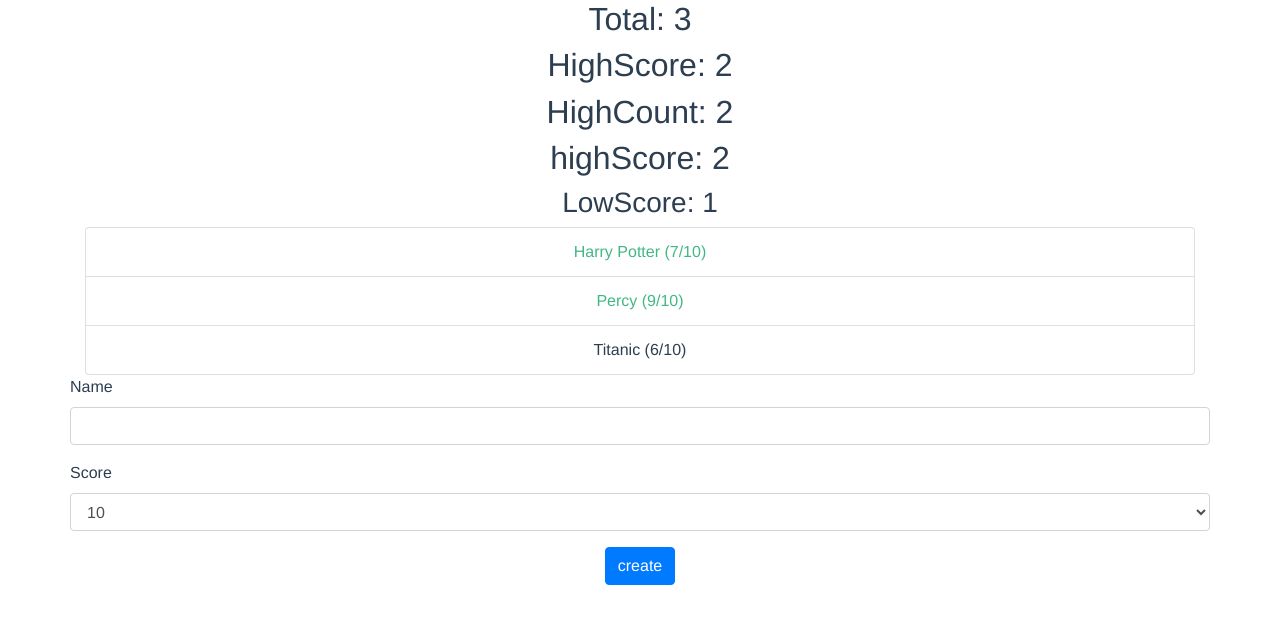
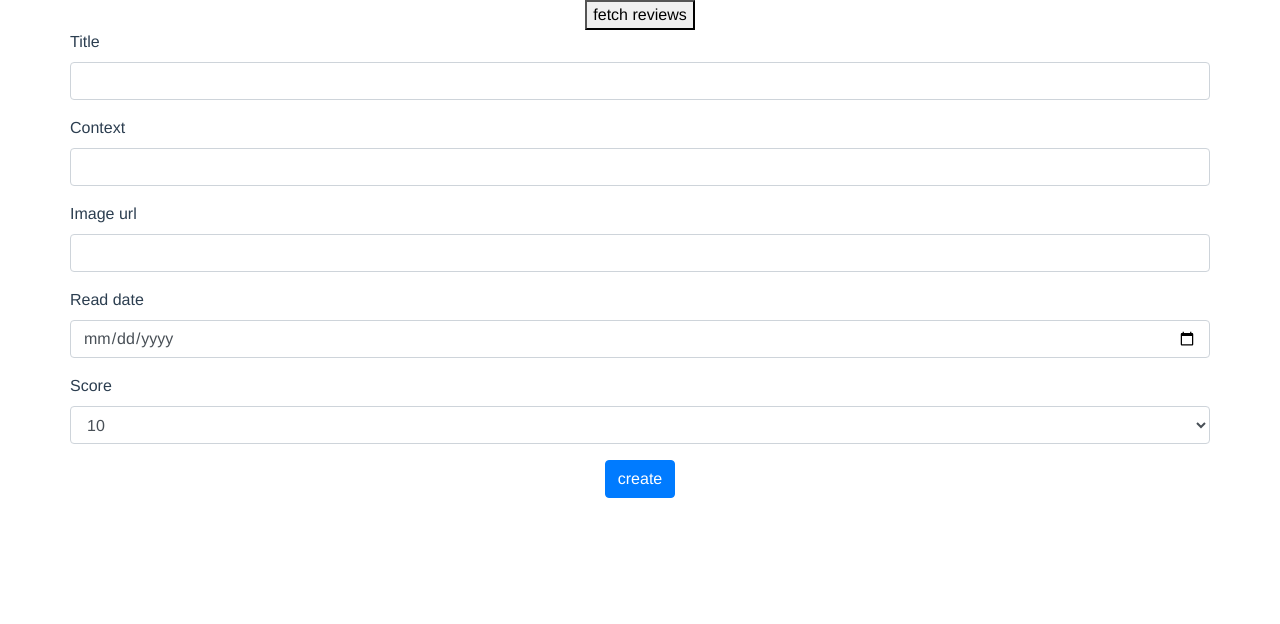
Before and after one commit to chinnawatsut/reader-vue, a Vue app: page / in a window 1280 px wide. Shown: the top 624 px of the page. Built offline with nearby package versions, Linux system fonts and the light colour scheme.

Commit message:
03_http_pt01

```diff
--- a/package.json
+++ b/package.json
@@ -9,10 +9,12 @@
     "lint": "vue-cli-service lint"
   },
   "dependencies": {
+    "axios": "^0.19.0",
     "bootstrap": "^4.4.1",
     "bootstrap-vue": "^2.1.0",
     "core-js": "^3.4.4",
     "vue": "^2.6.11",
+    "vue-axios": "^2.1.5",
     "vue-router": "^3.1.3",
     "vuex": "^3.1.2"
   },
--- a/src/main.js
+++ b/src/main.js
@@ -3,12 +3,15 @@ import App from "./App.vue";
 import router from "./router";
 import store from "./store";
 import BootstrapVue from 'bootstrap-vue'
-
+import axios from "axios"
+import VueAxios from 'vue-axios'
 import 'bootstrap/dist/css/bootstrap.css'
 import 'bootstrap-vue/dist/bootstrap-vue.css'
 
 Vue.config.productionTip = false;
+
 Vue.use(BootstrapVue)
+Vue.use(VueAxios, axios)
 
 new Vue({
   router,
--- a/src/views/Home.vue
+++ b/src/views/Home.vue
@@ -1,27 +1,38 @@
 <template>
   <div class="container">
-    <h2>Total: {{ books.length }}</h2>
-    <h2>HighScore: {{ highScoreCount }}</h2>
-    <h2>HighCount: {{ highCount}}</h2>
-    <h2>highScore: {{ highScore() }}</h2>
-
-    <h3>LowScore: {{ books.length - highScoreCount }}</h3>
+    <button @click="fetchReviews">fetch reviews</button>
     <ul class="list-group">
       <li
-        v-for="(book,index) in books"
+        v-for="(review,index) in reviews"
         :key="index"
-        :class="{ 'highlight': book.score > 6 }"
+        :class="{ 'highlight': review.score > 6 }"
         class="list-group-item"
-      >{{book.name}} ({{book.score}}/10)</li>
+      >{{review.title}} ({{review.score}}/10)</li>
     </ul>
     <form class @submit.prevent="createBook">
       <div class="form-group row">
-        <label for="name">Name</label>
-        <input class="form-control" id="name" v-model="name" type="text" />
+        <label for="title">Title</label>
+        <input class="form-control" id="title" v-model="title" type="text" />
       </div>
+
       <div class="form-group row">
-        <label for="score">Score</label>
-        <select class="form-control" v-model="score" name="score" id="score">
+        <label for="context">Context</label>
+        <input class="form-control" id="context" v-model="context" type="text" />
+      </div>
+
+      <div class="form-group row">
+        <label for="imgUrl">Image url</label>
+        <input class="form-control" id="imgUrl" v-model="imgUrl" type="text" />
+      </div>
+
+      <div class="form-group row">
+        <label for="readDate">Read date</label>
+        <input class="form-control" type="date" id="readDate" v-model="readDate">
+      </div>
+
+      <div class="form-group row">
+        <label for="scoreSelection">Score</label>
+        <select class="form-control" v-model="score" id="scoreSelection">
           <option v-for="(score,index) in 10" :value="score" :key="index">{{ score}}</option>
         </select>
       </div>
@@ -36,43 +47,54 @@ export default {
   components: {},
   data() {
     return {
-      books: [
-        { name: "Harry Potter", score: 7 },
-        { name: "Percy", score: 9 },
-        { name: "Titanic", score: 6 }
-      ],
-      name: "",
+      reviews: [],
+      title: "",
+      context: "",
+      imgUrl: "",
       score: 10,
-      highCount: 0
+      highCount: 0,
+      readDate: null,
     };
   },
   methods: {
     createBook() {
-      const book = {
-        name: this.name,
-        score: this.score
+      const review = {
+        title: this.title,
+        context: this.context,
+        imgUrl: this.imgUrl,
+        score: this.score,
+        date: this.readDate
       };
-      this.books.push(book);
-      this.name = "";
+
+      this.reviews.push(review);
+      this.title = "";
       this.score = 10;
+      this.imgUrl = "";
+      this.readDate = null;
+      this.context = "";
     },
     highScore() {
       console.log("method: highScore");
-      return this.books.filter(b => b.score > 6).length;
+      return this.reviews.filter(b => b.score > 6).length;
+    },
+    fetchReviews() {
+      this.axios.get("http://localhost:3000/reviews").then(response => {
+        this.reviews = response.data;
+      });
     }
   },
   computed: {
     highScoreCount() {
       console.log("computed: highScoreCount");
-      return this.books.filter(b => b.score > 6).length;
+      return this.reviews.filter(b => b.score > 6).length;
     }
   },
   watch: {
-    books: {
+    reviews: {
       immediate: true,
       handler() {
-        console.log("watch: books");
-        this.highCount = this.books.filter(b => b.score > 6).length;
+        console.log("watch: reviews");
+        this.highCount = this.reviews.filter(b => b.score > 6).length;
       }
     }
   }
@@ -84,9 +106,6 @@ img {
   width: 50px;
   height: 50px;
 }
-.name {
-  color: brown;
-}
 .highlight {
   color: #41b883;
 }
```
Also changed, not shown: 1 other file (tests, documents, lock files or other folders).
